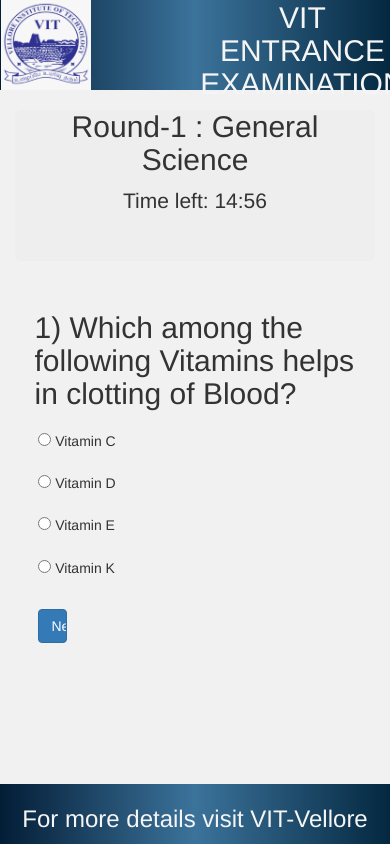
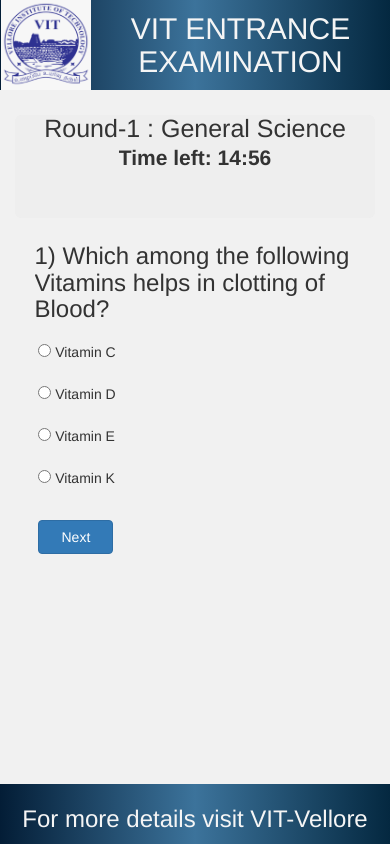
Before and after one commit to Mudumbasiddhartha/quizapplication, a plain HTML site: page test.html in a window 390 px wide. Drawn offline with nearby package versions, Linux system fonts and the light colour scheme.

Commit message:
maderesponsive

```diff
--- a/style.css
+++ b/style.css
@@ -130,12 +130,18 @@
         margin-top: 10vh;
         margin-bottom: 10vh;
     }
+
     @media only screen and (max-width: 600px) {
-        header h2 {
-            display: flex;
-            margin-left: 0vw;
-            text-align: center;
-            font-size: 1.5rem;
+        header h2{
+            margin-left: 0px;
+            float: left;
+            margin-top: 8px;
+            margin-bottom: 8px;
+        }
+        header{
+            text-align: left;
+
+            overflow: hidden;
         }
 
     }
--- a/testcss.css
+++ b/testcss.css
@@ -115,3 +115,41 @@
     width: 100%;
     height: 100%;
 }
+@media only screen and (max-width: 600px) {
+    header h2{
+        margin-left: 0px;
+        float: left;
+        margin-top: 8px;
+        margin-bottom: 8px;
+    }
+    header{
+        text-align: left;
+
+        overflow: hidden;
+    }
+    #round_no{
+        margin-bottom: 0;
+        width: 100%;
+        font-size: 2.5rem;
+    }
+    .container .jumbotron, .container-fluid .jumbotron {
+        margin-bottom: 0;
+    }
+    .h2, h2{
+        margin-top: 3vh;
+        margin-bottom: 1vh;
+        text-align: center;
+    }
+    .questionForm h2{
+        font-size:x-large;
+        text-align: left;
+    }
+    #time{
+        font-weight: bold;
+    }
+    #submit{
+        width:75px;
+        padding-left: 0;
+    }
+
+}
```
